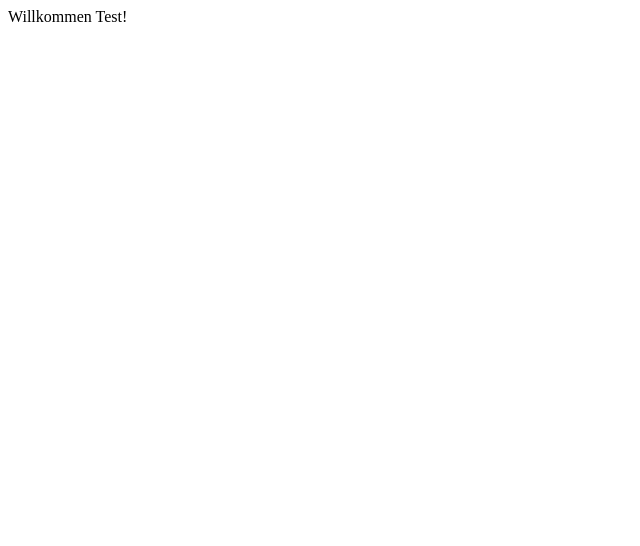
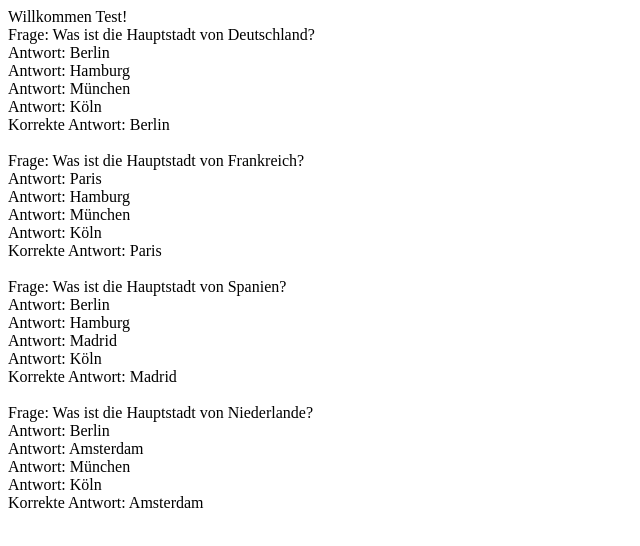
Before and after one commit to Chainsee/iu-quiz, an Angular app: page /home in a window 1280 px wide. Shown: the top 546 px of the page, without its empty margins (0-640 px from the left). Built offline with nearby package versions, Linux system fonts and the light colour scheme.

Commit message:
Refactor home component to display quiz questions and answers

```diff
--- a/src/app/home/home.component.html
+++ b/src/app/home/home.component.html
@@ -1,3 +1,10 @@
-<div class="panel"><div class="willkommen">Willkommen {{user}}!</div></div>
+<div class="panel">
+  <div class="willkommen">Willkommen {{ user }}!</div>
+</div>
 <div class="dashboard"></div>
-{{frageAnzeigen(frage1)}}
+<div class="panel" *ngFor="let frage of frage1">
+  <div>Frage: {{ frage.frage }}</div>
+  <div *ngFor="let antwort of frage.antworten">Antwort: {{ antwort }}</div>
+  <div>Korrekte Antwort: {{ frage.korrekte_antwort }}</div>
+  <br />
+</div>
--- a/src/app/home/home.component.ts
+++ b/src/app/home/home.component.ts
@@ -11,29 +11,25 @@ import { CommonModule } from '@angular/common';
 export class HomeComponent {
   user:string = "Test";
 
-  frage1:Frage = {
+  frage1:Frage[] = [
+    {
     frage: "Was ist die Hauptstadt von Deutschland?",
     antworten: ['Berlin','Hamburg','München','Köln'],
-    korrekte_antwort: 'Berlin'
+    korrekte_antwort: 'Berlin'},
+    {
+    frage: "Was ist die Hauptstadt von Frankreich?",
+    antworten: ['Paris','Hamburg','München','Köln'],
+    korrekte_antwort: 'Paris'},
+    {
+    frage: "Was ist die Hauptstadt von Spanien?",
+    antworten: ['Berlin','Hamburg','Madrid','Köln'],
+    korrekte_antwort: 'Madrid'},
+    {
+    frage: "Was ist die Hauptstadt von Niederlande?",
+    antworten: ['Berlin','Amsterdam','München','Köln'],
+    korrekte_antwort: 'Amsterdam'},
 
-  }
-
-  frageAnzeigen(frage:Frage):void {
-    var fragenContainer = document.getElementById("quiz-container");
-    var frageElement = document.createElement("div");
-    frageElement.classList.add("frage");
-    frageElement.textContent = "Frage: " + frage.frage;
-    fragenContainer?.appendChild(frageElement);
-    // frage.antworten.forEach(function (antwort, index) {
-    //     var antwortElement = document.createElement("div");
-    //     antwortElement.classList.add("antwort");
-    //     antwortElement.textContent = (index + 1) + ". " + antwort;
-    //     fragenContainer.appendChild(antwortElement);
-    // });
-    var trennlinie = document.createElement("hr");
-    fragenContainer?.appendChild(trennlinie);
-}
-
+  ]
 }
 
 class Frage {
```
